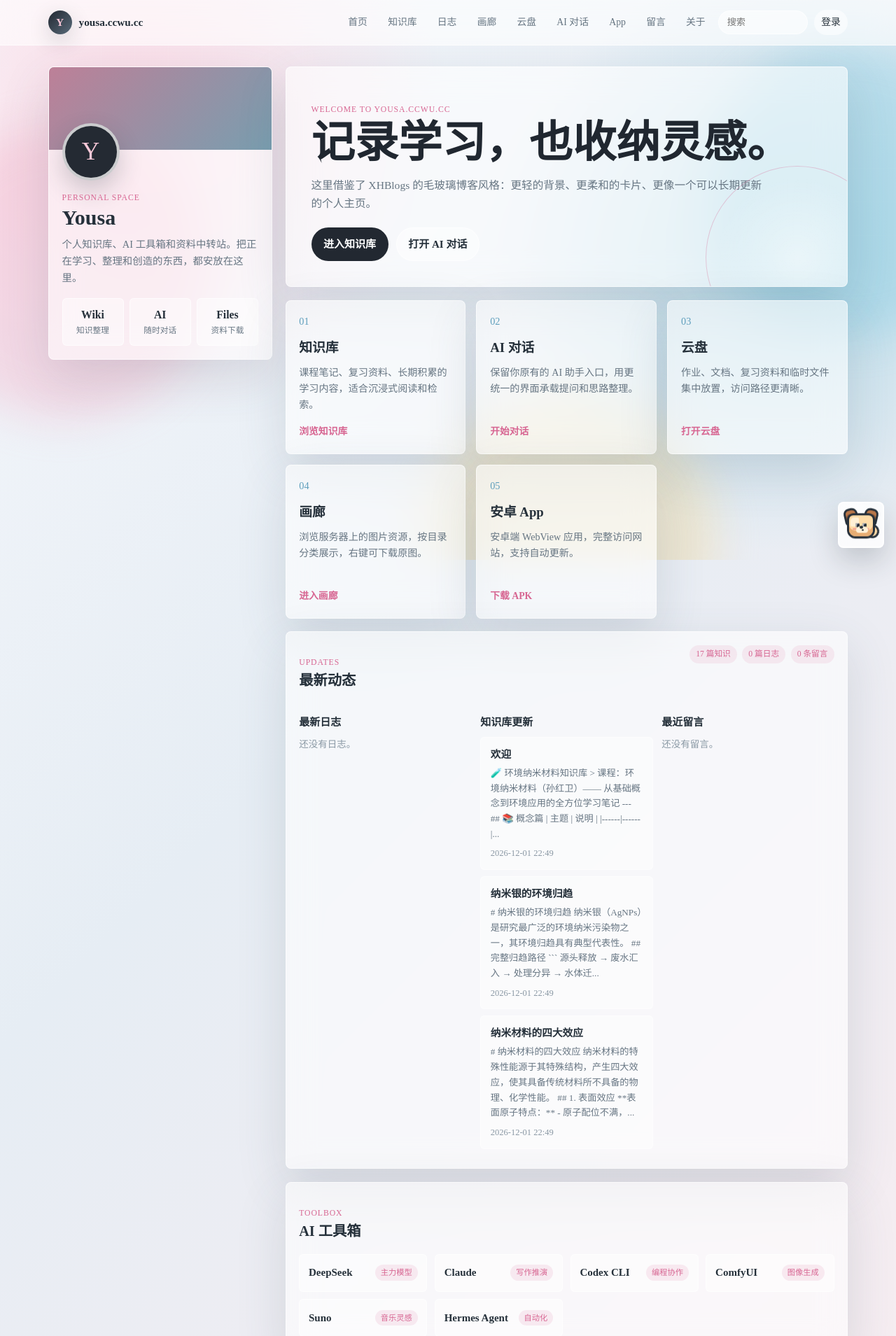
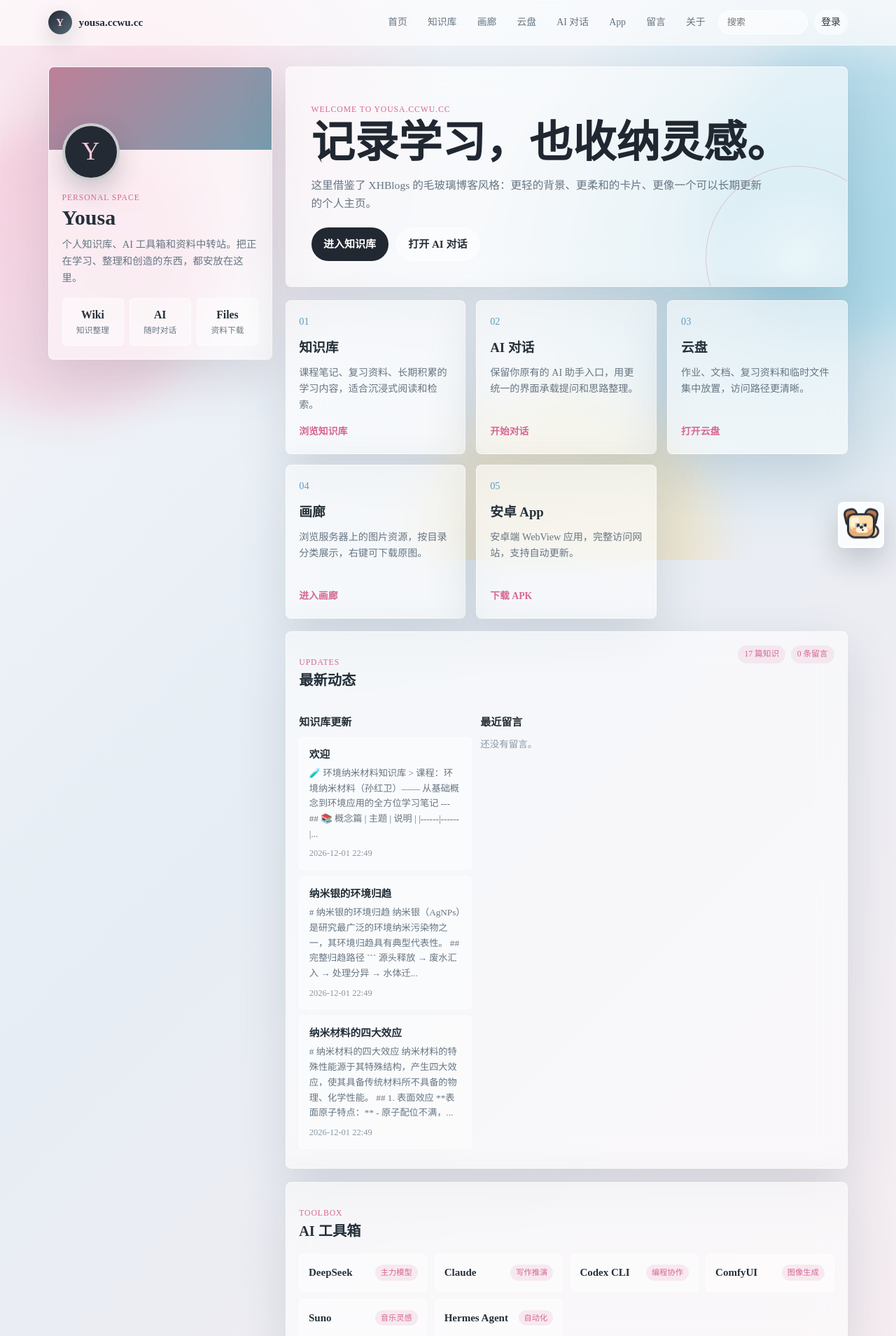
Before and after one commit to YOUSA-CECE/yousa.ccwu.cc, a Flask app: page / in a window 1280 px wide. Shown: the top 1909 px of the page at 70% size. Run offline with Flask 3, Linux system fonts and the light colour scheme; data comes from the database, SQL or seed files in the repository; data that the repository does not hold is empty; some libraries are stand-ins or nearby versions; grey boxes are pictures that could not be loaded.

Commit message:
fix: 删除导航栏/首页/关于页的日志入口

```diff
--- a/templates/about.html
+++ b/templates/about.html
@@ -7,7 +7,6 @@
         <h1>Yousa</h1>
         <p>这里是我的个人网页，用来整理学习资料、记录日志、保存灵感，也放一些常用 AI 工具和文件服务入口。</p>
         <div class="about-actions">
-            <a href="/blog" class="btn-primary">看日志</a>
             <a href="/guestbook" class="btn-secondary">给我留言</a>
         </div>
     </div>
--- a/templates/base.html
+++ b/templates/base.html
@@ -28,7 +28,6 @@
             <div class="nav-links">
                 <a href="/" class="nav-link">首页</a>
                 <a href="/wiki/" class="nav-link">知识库</a>
-                <a href="/blog" class="nav-link">日志</a>
                 <a href="/gallery/" class="nav-link">画廊</a>
                 <a href="/cloud/" class="nav-link">云盘</a>
                 <a href="/chat" class="nav-link">AI 对话</a>
--- a/templates/index.html
+++ b/templates/index.html
@@ -80,25 +80,10 @@
                 </div>
                 <div class="activity-stats">
                     <span>{{ site_counts.wiki }} 篇知识</span>
-                    <span>{{ site_counts.posts }} 篇日志</span>
                     <span>{{ site_counts.messages }} 条留言</span>
                 </div>
             </div>
             <div class="activity-grid">
-                <div class="activity-column">
-                    <div class="activity-column-title">最新日志</div>
-                    {% if latest_posts %}
-                        {% for post in latest_posts %}
-                        <a class="activity-item" href="/blog/{{ post.id }}">
-                            <strong>{{ post.title }}</strong>
-                            <span>{{ post.content[:80] }}{% if post.content|length > 80 %}...{% endif %}</span>
-                            <small>{{ post.created_at }}</small>
-                        </a>
-                        {% endfor %}
-                    {% else %}
-                        <p class="activity-empty">还没有日志。</p>
-                    {% endif %}
-                </div>
                 <div class="activity-column">
                     <div class="activity-column-title">知识库更新</div>
                     {% if latest_wiki %}
```
